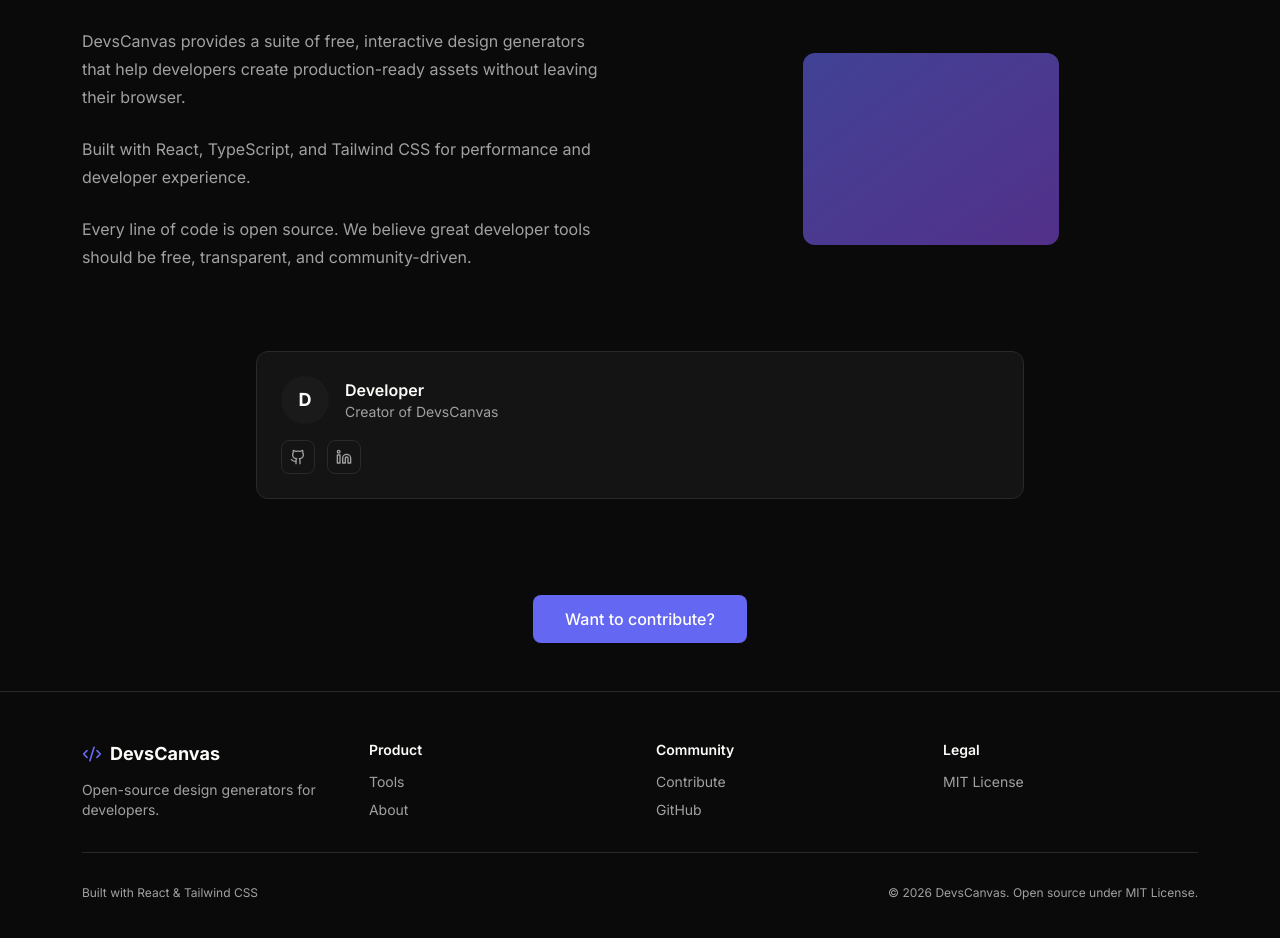
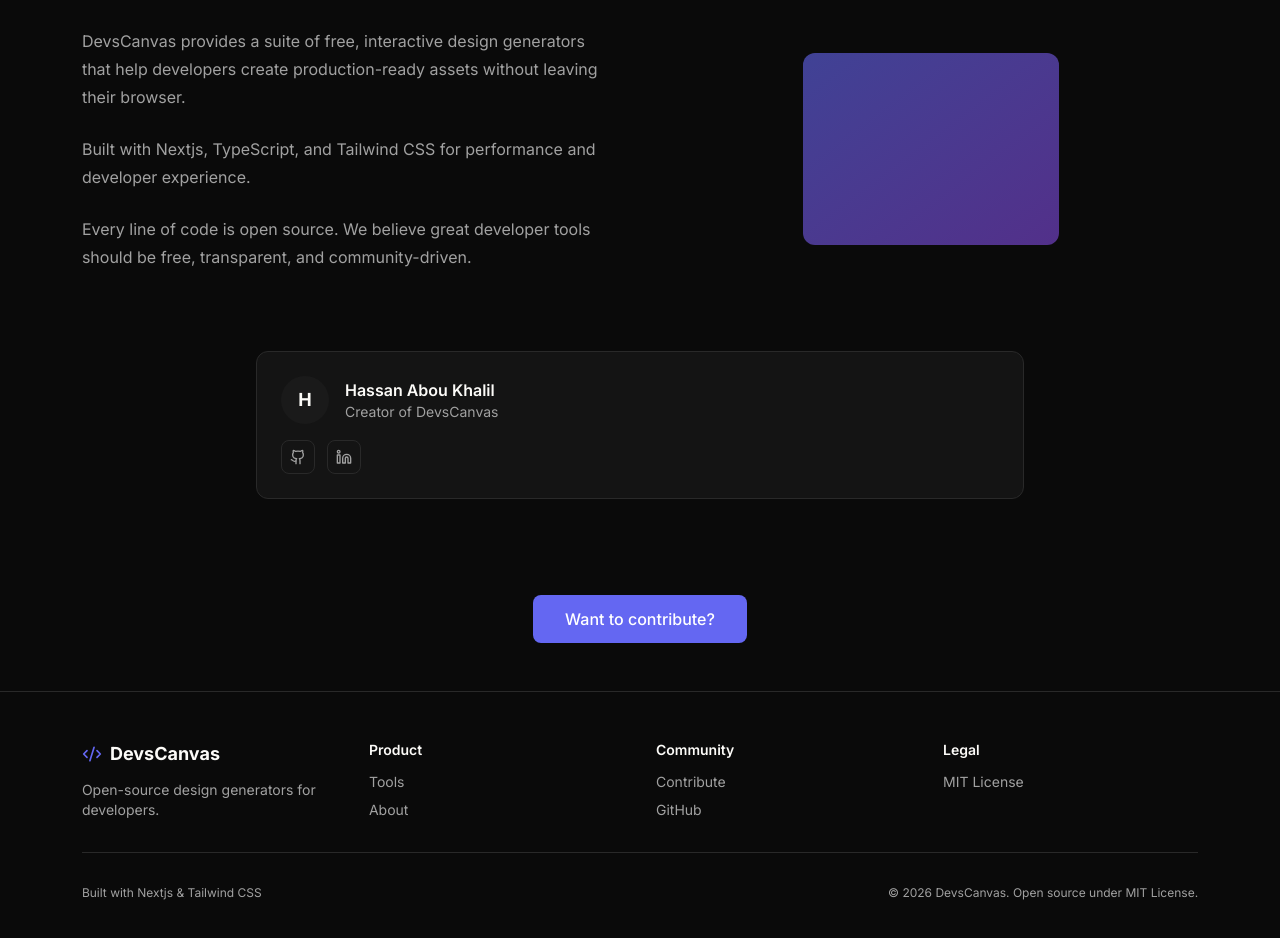
Before and after one commit to hassanaboukhalil/DevsCanvas, a Next.js app: page /about in a window 1280 px wide. Shown: the part 280-1218 px from the top of the page. Built offline with nearby package versions, Linux system fonts and the light colour scheme.

Commit message:
Update GitHub links and content details: Change references from 'username' to 'hassanaboukhalil' and update project description to reflect the use of Next.js.

```diff
--- a/src/components/layout/Navbar.tsx
+++ b/src/components/layout/Navbar.tsx
@@ -35,7 +35,7 @@
       {/* GitHub link (desktop) */}
       <div className="hidden md:flex items-center">
         <Link
-          href="https://github.com/username/devscanvas"
+          href="https://github.com/hassanaboukhalil/DevsCanvas"
           target="_blank"
           rel="noopener noreferrer"
           className="p-2 rounded-lg text-(--color-muted) hover:text-(--color-foreground) hover:bg-(--color-background-card) transition-all duration-300"
@@ -74,7 +74,7 @@
             </Link>
           ))}
           <Link
-            href="https://github.com/username/devscanvas"
+            href="https://github.com/hassanaboukhalil/DevsCanvas"
             target="_blank"
             rel="noopener noreferrer"
             className="flex items-center gap-2 text-lg text-(--color-muted) hover:text-(--color-foreground) transition-colors duration-300"
--- a/src/constants/about.ts
+++ b/src/constants/about.ts
@@ -9,7 +9,7 @@
   subtitle: "An open-source toolkit for frontend developers and designers",
   paragraphs: [
     "DevsCanvas provides a suite of free, interactive design generators that help developers create production-ready assets without leaving their browser.",
-    "Built with React, TypeScript, and Tailwind CSS for performance and developer experience.",
+    "Built with Nextjs, TypeScript, and Tailwind CSS for performance and developer experience.",
     "Every line of code is open source. We believe great developer tools should be free, transparent, and community-driven.",
   ],
 };
@@ -23,11 +23,11 @@
 }
 
 export const creatorInfo: CreatorInfo = {
-  name: "Developer",
+  name: "Hassan Abou Khalil",
   role: "Creator of DevsCanvas",
-  initial: "D",
-  githubUrl: "https://github.com/username",
-  linkedinUrl: "https://linkedin.com/",
+  initial: "H",
+  githubUrl: "https://github.com/hassanaboukhalil/",
+  linkedinUrl: "https://www.linkedin.com/in/hassan-abou-khalil/",
 };
 
 export const aboutCta = {
--- a/src/constants/contribute.ts
+++ b/src/constants/contribute.ts
@@ -65,10 +65,10 @@
     { id: 3, text: "Follow existing component patterns" },
   ] as Guideline[],
   linkText: "Read the full contribution guide on GitHub",
-  linkHref: "https://github.com/username/devscanvas",
+  linkHref: "https://github.com/hassanaboukhalil/DevsCanvas",
 };
 
 export const contributeCta = {
   label: "View Repository on GitHub",
-  href: "https://github.com/username/devscanvas",
+  href: "https://github.com/hassanaboukhalil/DevsCanvas",
 };
--- a/src/constants/footer.ts
+++ b/src/constants/footer.ts
@@ -27,7 +27,7 @@
       {
         id: 1,
         label: "GitHub",
-        href: "https://github.com/username/devscanvas",
+        href: "https://github.com/hassanaboukhalil/DevsCanvas",
       },
     ],
   },
@@ -44,6 +44,6 @@
 };
 
 export const footerBottom = {
-  left: "Built with React & Tailwind CSS",
+  left: "Built with Nextjs & Tailwind CSS",
   right: "© 2026 DevsCanvas. Open source under MIT License.",
 };
--- a/src/constants/landing.ts
+++ b/src/constants/landing.ts
@@ -17,7 +17,7 @@
   primaryCta: { label: "Explore Tools", href: "/tools" },
   secondaryCta: {
     label: "View on GitHub",
-    href: "https://github.com/username/devscanvas",
+    href: "https://github.com/hassanaboukhalil/DevsCanvas",
   },
 };
 
@@ -79,5 +79,5 @@
   description:
     "DevsCanvas is fully open source. Contribute generators, report bugs, or suggest features.",
   buttonLabel: "Contribute on GitHub",
-  buttonHref: "https://github.com/username/devscanvas",
+  buttonHref: "https://github.com/hassanaboukhalil/DevsCanvas",
 };
```
